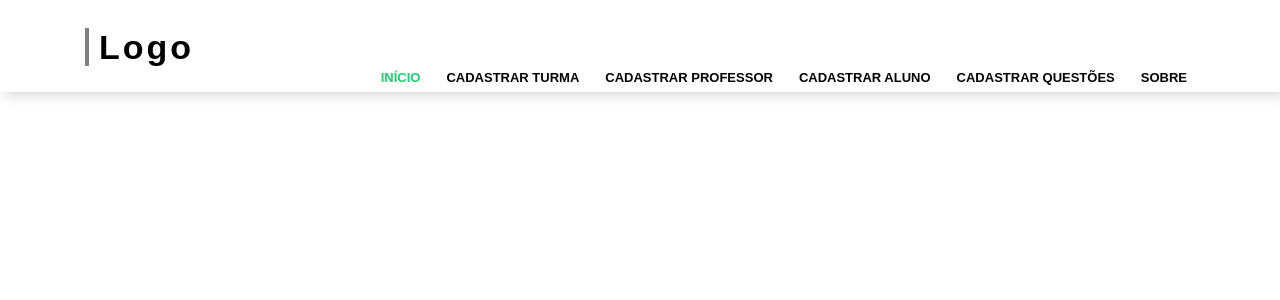
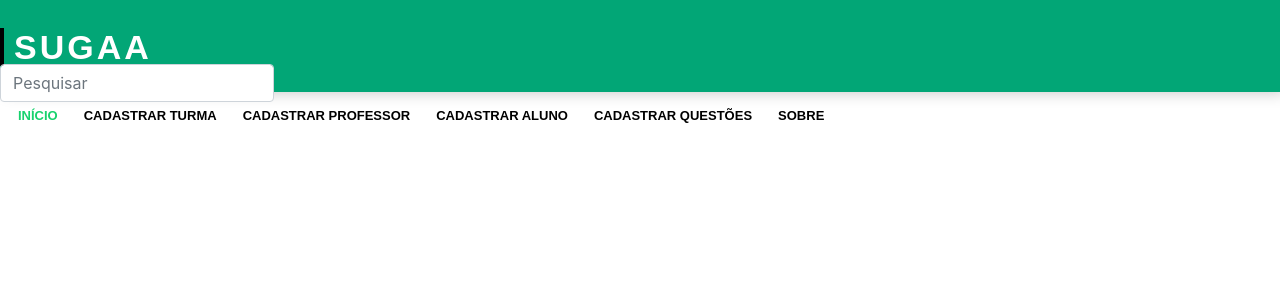
Before and after one commit to matheuskaio/SistemaGerenciamentoQuestoes, a Django app: template apps/home/templates/home/index.html in a window 1280 px wide. Shown: the top 300 px of the page. Run offline with Django 3.2, Linux system fonts and the light colour scheme; the template is opened without the code that fills it, so the values that code supplies are empty; some libraries are stand-ins or nearby versions.

Commit message:
iniciando

```diff
--- a/statics/css/style.css
+++ b/statics/css/style.css
@@ -1,10 +1,10 @@
 header.header-scrolled {
-    background: #fff;
+    background: #02A676;
     padding: 20px 0;
     height: 72px;
     transition: all 0.5s;
 }
-#header {
+#cabecalho {
     padding: 30px 0;
     height: 92px;
     position: fixed;
@@ -13,10 +13,10 @@ header.header-scrolled {
     right: 0;
     transition: all 0.5s;
     z-index: 997;
-    background-color: #fff;
+    background-color: #02A676;
     box-shadow: 5px 0px 15px #c3c3c3;
 }
-#header #logo h1 {
+#cabecalho #logo h1 {
     font-size: 34px;
     margin: 0;
     padding: 0;
@@ -25,10 +25,10 @@ header.header-scrolled {
     font-weight: 700;
     letter-spacing: 3px;
 }
-#header #logo h1 a, #header #logo h1 a:hover {
-    color: #000;
+#cabecalho #logo h1 a, #cabecalho #logo h1 a:hover {
+    color: #fff;
     padding-left: 10px;
-    border-left: 4px solid grey;
+    border-left: 4px solid black;
 }
 #nav-menu-container {
     float: right;
@@ -208,4 +208,3 @@ body.mobile-nav-active #mobile-nav {
 #mobile-nav-toggle {
     display: inline;
 }
-}
--- a/templates/base.html
+++ b/templates/base.html
@@ -2,9 +2,6 @@
 <!doctype html>
 <html lang="pt">
 <head>
-    <link rel="stylesheet" type="text/css" href="{% static '/css/style.css' %}" >
-    <script type="text/javascript" src="{% static '/js/function.js' %}"> </script>
-
     <meta charset="UTF-8">
     <meta name="viewport"
           content="width=device-width, user-scalable=no, initial-scale=1.0, maximum-scale=1.0, minimum-scale=1.0">
@@ -13,17 +10,22 @@
     <title>Document</title>
 </head>
 <body>
-    <header id="header">
-    <div class="container">
+    <header id="cabecalho">
+    <div class="conteudo">
 
-      <div id="logo" class="pull-left">
-        <h1><a href="{% url 'page-home'%}" class="scrollto">Logo</a></h1>
-        <!-- Uncomment below if you prefer to use an image logo -->
-        <!-- <a href="#intro"><img src="img/logo.png" alt="" title="" /></a>-->
+      <div id="logo" > <!-- class="pull-left" -->
+        <h1><a href="{% url 'page-home'%}">SUGAA</a></h1>
+        <!--  class="scrollto" -->
       </div>
 
-      <nav id="nav-menu-container">
-        <ul class="nav-menu">
+      <div class="form-inline">
+
+        <input class="form-control mr-sm-2" type="search" placeholder="Pesquisar" aria-label="Pesquisar">
+
+      </div>
+
+      <nav> <!-- id="nav-menu-container" -->
+        <ul class="nav-menu"> <!-- -->
           <li class="menu-active"><a href="{% url 'page-home'%}">Início</a></li>
           <li><a href="{% url 'create-turma'%}">Cadastrar Turma</a></li>
           <li><a href="{% url 'create-professor'%}">Cadastrar Professor</a></li>
@@ -44,62 +46,7 @@
 
     </div>
   </header>
-    <!--
- <nav class="navbar navbar-expand-sm bg-dark navbar-dark">
 
-    <a class="navbar-brand" href="{% url 'page-home'%}">Logo</a>
-
-
-    <ul class="navbar-nav">
-        <li class="nav-item">
-            <a class="nav-link" href="{% url 'page-home'%}">Home</a>
-        </li>
-        <li class="nav-item dropdown">
-            <a class="nav-link dropdown-toggle" href="#" id="navbardrop" data-toggle="dropdown">
-                Turma
-            </a>
-            <div class="dropdown-menu">
-                <a class="dropdown-item" href="{% url 'create-turma'%}">Cadastrar Turma</a>
-                <a class="dropdown-item" href="#">Link 2</a>
-                <a class="dropdown-item" href="#">Link 3</a>
-            </div>
-        </li>
-        <li class="nav-item dropdown">
-            <a class="nav-link dropdown-toggle" href="#" id="navbardrop_professor" data-toggle="dropdown">
-                Professor
-            </a>
-            <div class="dropdown-menu">
-                <a class="dropdown-item" href="{% url 'create-professor'%}">Cadastrar Professor</a>
-                <a class="dropdown-item" href="#">Link 2</a>
-                <a class="dropdown-item" href="#">Link 3</a>
-            </div>
-        </li>
-        <li class="nav-item dropdown">
-            <a class="nav-link dropdown-toggle" href="#" id="navbardrop_aluno" data-toggle="dropdown">
-                Aluno
-            </a>
-            <div class="dropdown-menu">
-                <a class="dropdown-item" href="{% url 'create-aluno'%}">Cadastrar Aluno</a>
-                <a class="dropdown-item" href="#">Link 2</a>
-                <a class="dropdown-item" href="#">Link 3</a>
-            </div>
-        </li>
-        <li class="nav-item dropdown">
-            <a class="nav-link dropdown-toggle" href="#" id="navbardrop_questoes" data-toggle="dropdown">
-                Questões
-            </a>
-            <div class="dropdown-menu">
-                <a class="dropdown-item" href="#">Cadastrar Questões</a>
-                <a class="dropdown-item" href="#">Link 2</a>
-                <a class="dropdown-item" href="#">Link 3</a>
-            </div>
-        </li>
-        <li class="nav-item">
-            <a class="nav-link" href="#">Sobre</a>
-        </li>
-    </ul>
-</nav>
-    -->
 <div class="container">
     {% block main %}
     {% endblock%}
--- a/templates/cabecalho_head.html
+++ b/templates/cabecalho_head.html
@@ -4,3 +4,5 @@
 <script src="https://cdnjs.cloudflare.com/ajax/libs/popper.js/1.14.6/umd/popper.min.js"></script>
 <script src="https://maxcdn.bootstrapcdn.com/bootstrap/4.2.1/js/bootstrap.min.js"></script>
 <link rel="stylesheet" type="text/css" href="{% static '/css/animation.css' %}">
+<link rel="stylesheet" type="text/css" href="{% static '/css/style.css' %}">
+<script type="text/javascript" src="{% static '/js/function.js' %}"> </script>
```
